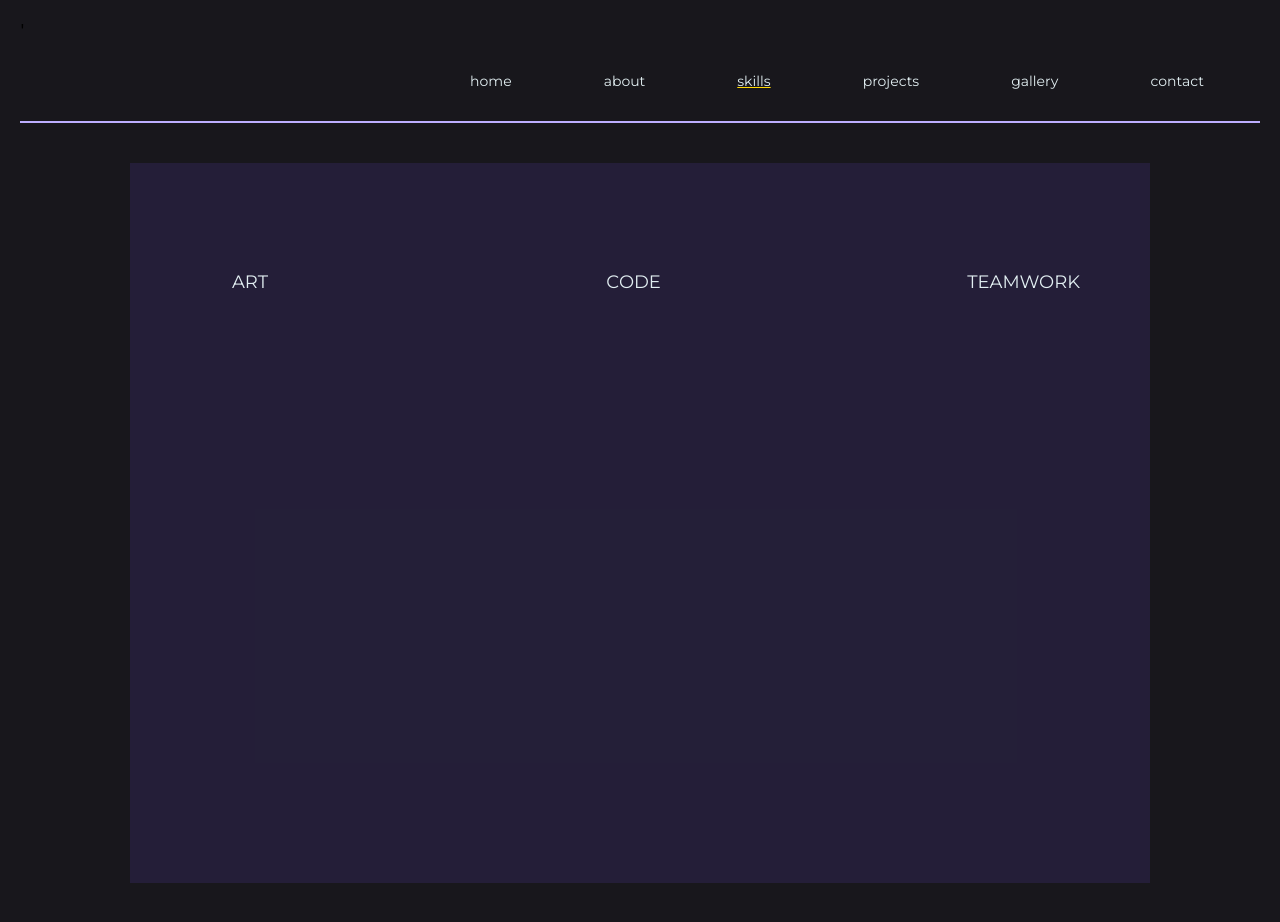
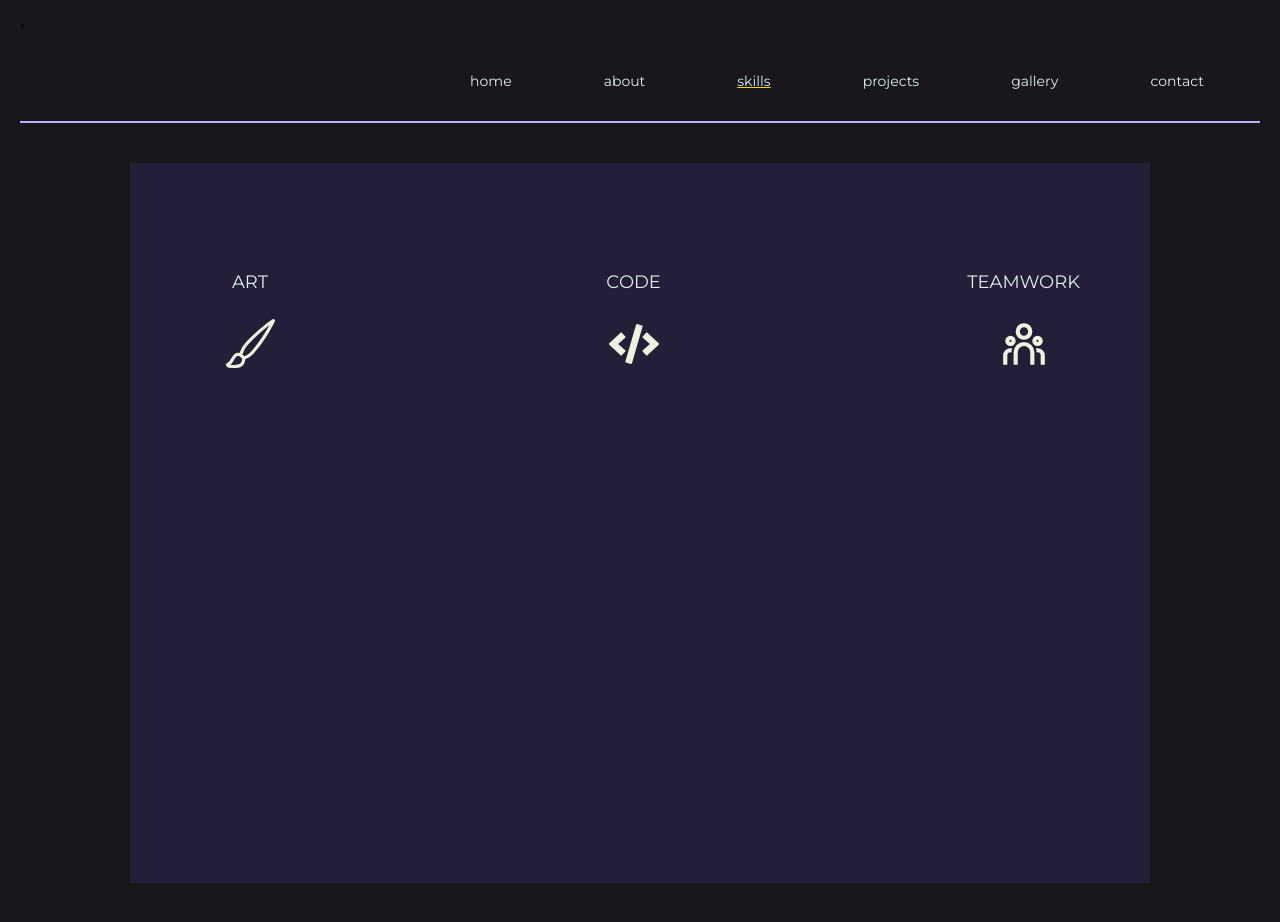
Before and after one commit to Plufin/Portfolio, a React (Create React App) app: page /skills in a window 1280 px wide. Shown: the top 922 px of the page. Built offline with nearby package versions, Linux system fonts and the light colour scheme.

Commit message:
test skill icons

```diff
--- a/src/components/skills/toggleSkills.js
+++ b/src/components/skills/toggleSkills.js
@@ -19,16 +19,19 @@ const ToggleSkills = () => {
         <ToggleButton onClick={() => handleToggle('art')} selected={selectedSection === 'art'}>
           <p className={selectedSection === 'art' ? 'selected' : ''}>ART</p>
           <IconContainer selected={selectedSection === 'art'}>
+            <BsBrush />
           </IconContainer>
         </ToggleButton>
         <ToggleButton onClick={() => handleToggle('code')} selected={selectedSection === 'code'}>
           <p className={selectedSection === 'code' ? 'selected' : ''}>CODE</p>
           <IconContainer selected={selectedSection === 'code'}>
+            <FaCode />
           </IconContainer>
         </ToggleButton>
         <ToggleButton onClick={() => handleToggle('teamwork')} selected={selectedSection === 'teamwork'}>
           <p className={selectedSection === 'teamwork' ? 'selected' : ''}>TEAMWORK</p>
           <IconContainer selected={selectedSection === 'teamwork'}>
+            <RiTeamLine />
           </IconContainer>
         </ToggleButton>
       </ButtonContainer>
--- a/src/pages/Home.js
+++ b/src/pages/Home.js
@@ -26,7 +26,6 @@ function Home() {
   return (
     <div className="base">
       <Global />
-      <NavBar />
       <Main>
         <Content>
           <Intro>
```
